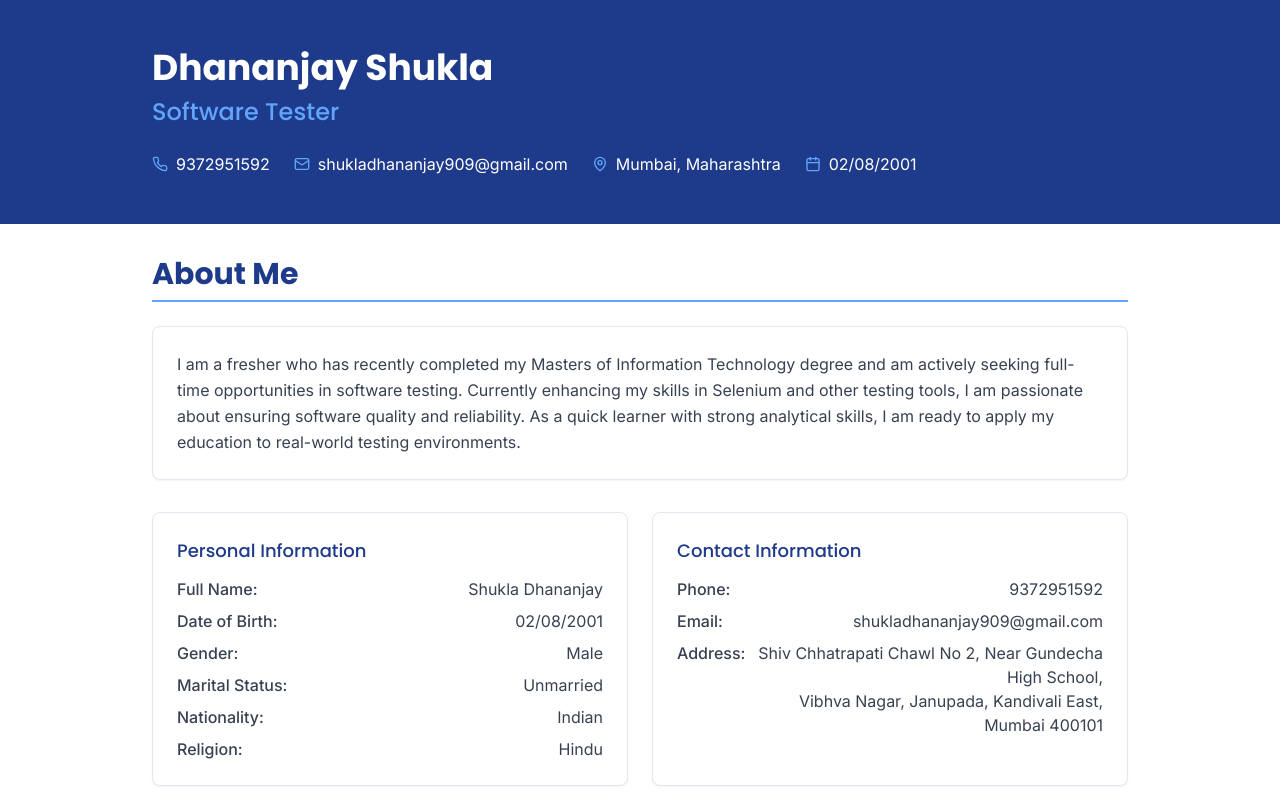
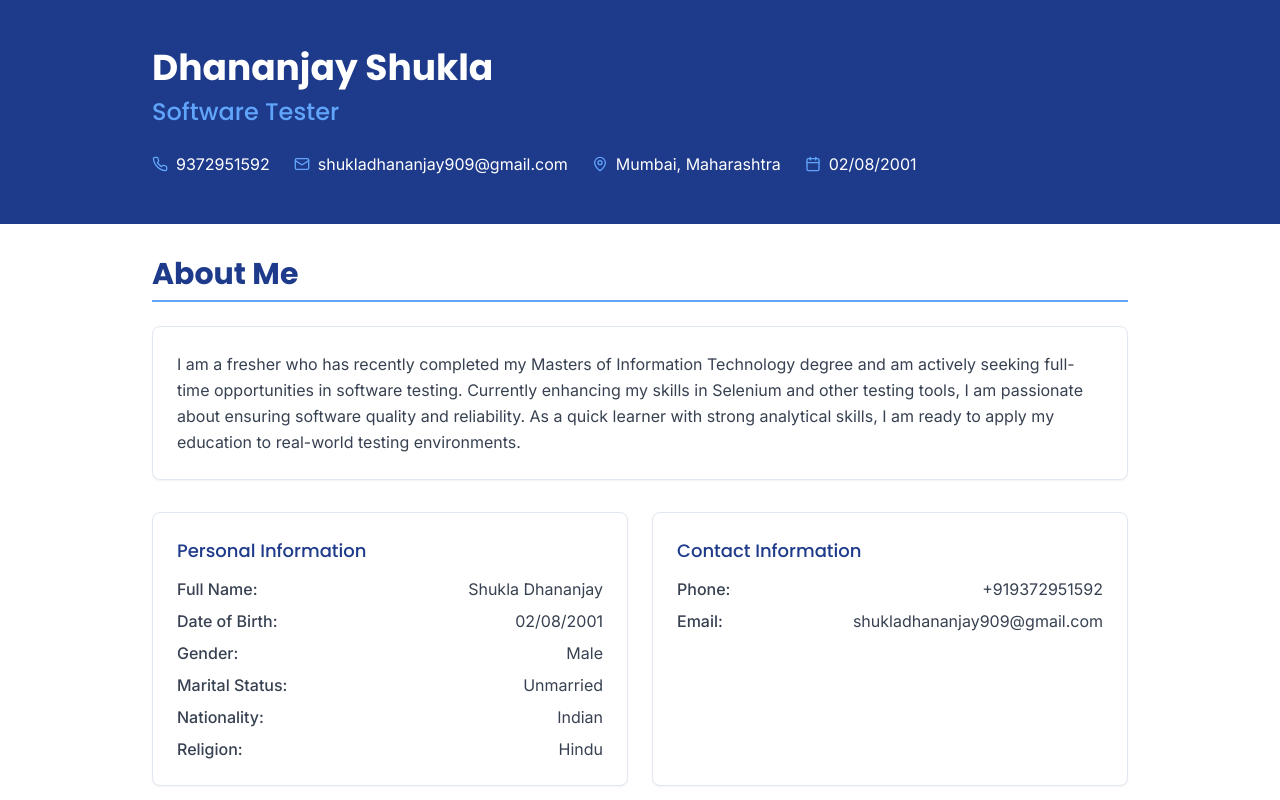
Before and after one commit to sayantan-paul-007/dhananjay-resume, a React (Vite) app: page / in a window 1280 px wide. Shown: the top 800 px of the page. Built offline with nearby package versions, Linux system fonts and the light colour scheme.

Commit message:
Update About.tsx

```diff
--- a/src/components/About.tsx
+++ b/src/components/About.tsx
@@ -58,19 +58,11 @@ const About = () => {
             <ul className="space-y-2 text-gray-700">
               <li className="flex justify-between">
                 <span className="font-medium">Phone:</span>
-                <span>9372951592</span>
+                <span>+919372951592</span>
               </li>
               <li className="flex justify-between">
                 <span className="font-medium">Email:</span>
                 <span className="break-all">shukladhananjay909@gmail.com</span>
-              </li>
-              <li className="flex justify-between">
-                <span className="font-medium">Address:</span>
-                <span className="text-right">
-                  Shiv Chhatrapati Chawl No 2, Near Gundecha High School,<br />
-                  Vibhva Nagar, Janupada, Kandivali East,<br />
-                  Mumbai 400101
-                </span>
               </li>
             </ul>
           </CardContent>
```
